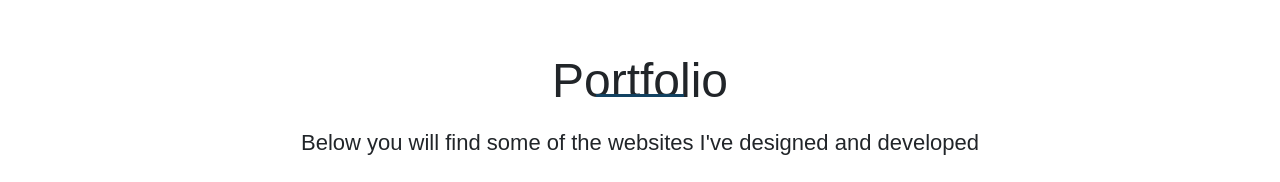
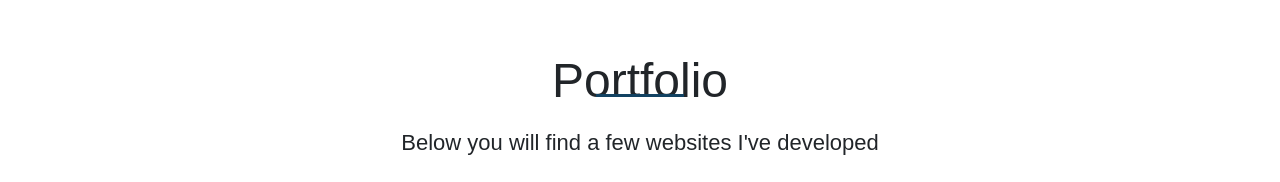
Before and after one commit to ajCastiglione/portfolio-site, a React (Create React App) app: page / in a window 1280 px wide. Shown: the part 1220-1402 px from the top of the page. Built offline with nearby package versions, Linux system fonts and the light colour scheme; a web font is replaced by a local one.

Commit message:
changed wording on portfolio

```diff
--- a/src/partials/Body.js
+++ b/src/partials/Body.js
@@ -144,7 +144,7 @@ class Body extends Component {
             <span>Portfolio</span>
           </h1>
           <h3 className="portfolio-subtitle">
-            Below you will find some of the websites I've designed and developed
+            Below you will find a few websites I've developed
           </h3>
           <article className="portfolio-websites large-container">
             {websites}
```
